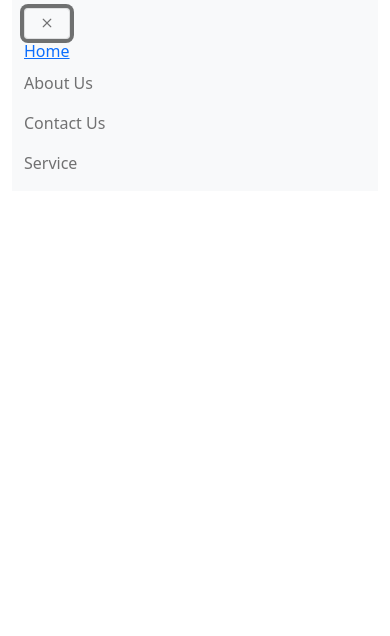
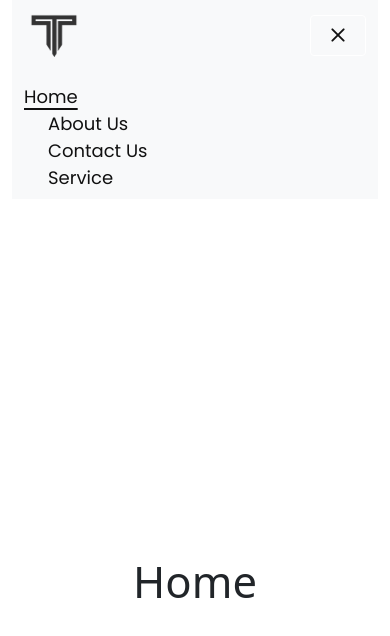
Before and after one commit to Thinushika/Full-FunctionNavbar, a plain HTML site: page src/index.html in a window 390 px wide. Both pictures are taken after a click on the button "Toggle navigation". Drawn offline with nearby package versions, Linux system fonts and the light colour scheme.

Commit message:
style added

```diff
--- a/css/style.css
+++ b/css/style.css
@@ -1,7 +1,4 @@
-/* @font-face {
-    font-family: "Proxima-Nova";
-    src: url("../assest/fonts/Proxima\ Nova\ Font.otf");
-} */
+@import url('https://fonts.googleapis.com/css2?family=Poppins:wght@100;200;300;400;500;600;700&display=swap');
 
 
 html {
@@ -20,3 +17,60 @@ html {
 ::-webkit-scrollbar-thumb {
     background: #ffffff;
 }
+
+.toggle-icon-styles {
+    color: rgb(17, 17, 17) !important;
+    font-size: 30px !important;
+}
+
+.navbar-light .navbar-toggler {
+    border-color: #fff !important;
+}
+
+.navbar-toggler:active {
+    border: none !important;
+}
+
+.navbar-toggler:focus {
+    box-shadow: none !important;
+}
+
+.nav-link,
+.active-nav {
+    color: rgb(17, 17, 17) !important;
+    font-size: 18px !important;
+    font-family: 'Poppins', sans-serif;
+}
+.nav-link{
+    padding: 0 !important;
+}
+.active-nav {
+    text-decoration-color: rgb(17, 17, 17) !important;
+    text-decoration: underline;
+    text-decoration-thickness: 2px;
+    text-underline-offset: 10px;
+}
+
+.nav-link:hover {
+    text-decoration-color: rgb(17, 17, 17) !important;
+    text-decoration: underline;
+    text-decoration-thickness: 2px;
+    text-underline-offset: 10px;
+}
+.section-height{
+    height: calc(100vh - (72px))
+}
+
+@media only screen and (max-width: 992px) {
+    .navbar-nav {
+        padding-top: 20px;
+    }
+
+    .active-nav {
+        text-underline-offset: 5px;
+    }
+
+    .nav-link:hover {
+        text-underline-offset: 5px;
+    }
+}
--- a/src/index.html
+++ b/src/index.html
@@ -27,7 +27,9 @@
     <section class="container-fluid">
       <nav class="navbar navbar-expand-xl navbar-light bg-light">
         <div class="container-fluid">
-          <!-- <a class="navbar-brand" href="./index.html">Navbar</a> -->
+          <a class="navbar-brand" href="./index.html">
+            <img src="../assest/logoT.png" alt="logo" width="60px" />
+          </a>
           <button
             class="navbar-toggler"
             type="button"
@@ -38,20 +40,28 @@
             aria-label="Toggle navigation"
           >
             <!-- <span class="navbar-toggler-icon"></span> -->
-            <span class="bi bi-list"></span>
+            <span class="bi bi-list toggle-icon-styles"></span>
           </button>
           <div class="collapse navbar-collapse" id="navbarNavAltMarkup">
-            <div class="navbar-nav">
-              <a class="nav-link" aria-current="page" href="./index.html"
+            <div class="navbar-nav ms-auto">
+              <a class="nav-link px-4" aria-current="page" href="./index.html"
                 >Home</a
               >
-              <a class="nav-link" href="./about_us.html">About Us</a>
-              <a class="nav-link" href="./contact_us.html">Contact Us</a>
-              <a class="nav-link" href="./service.html">Service</a>
+              <a class="nav-link px-4" href="./about_us.html">About Us</a>
+              <a class="nav-link px-4" href="./contact_us.html">Contact Us</a>
+              <a class="nav-link px-4" href="./service.html">Service</a>
             </div>
           </div>
         </div>
       </nav>
+    </section>
+
+    <section class="container-fluid w-100 h-100">
+      <div
+        class="d-flex w-100 justify-content-center align-items-center text-center section-height"
+      >
+        <h1 class="display-1">Home</h1>
+      </div>
     </section>
 
     <script src="https://code.jquery.com/jquery-3.2.1.min.js"></script>
```
Also changed, not shown: src/about_us.html (+17 -7 lines), src/contact_us.html (+17 -7 lines), src/service.html (+17 -7 lines), assest/logoT.png (added).
